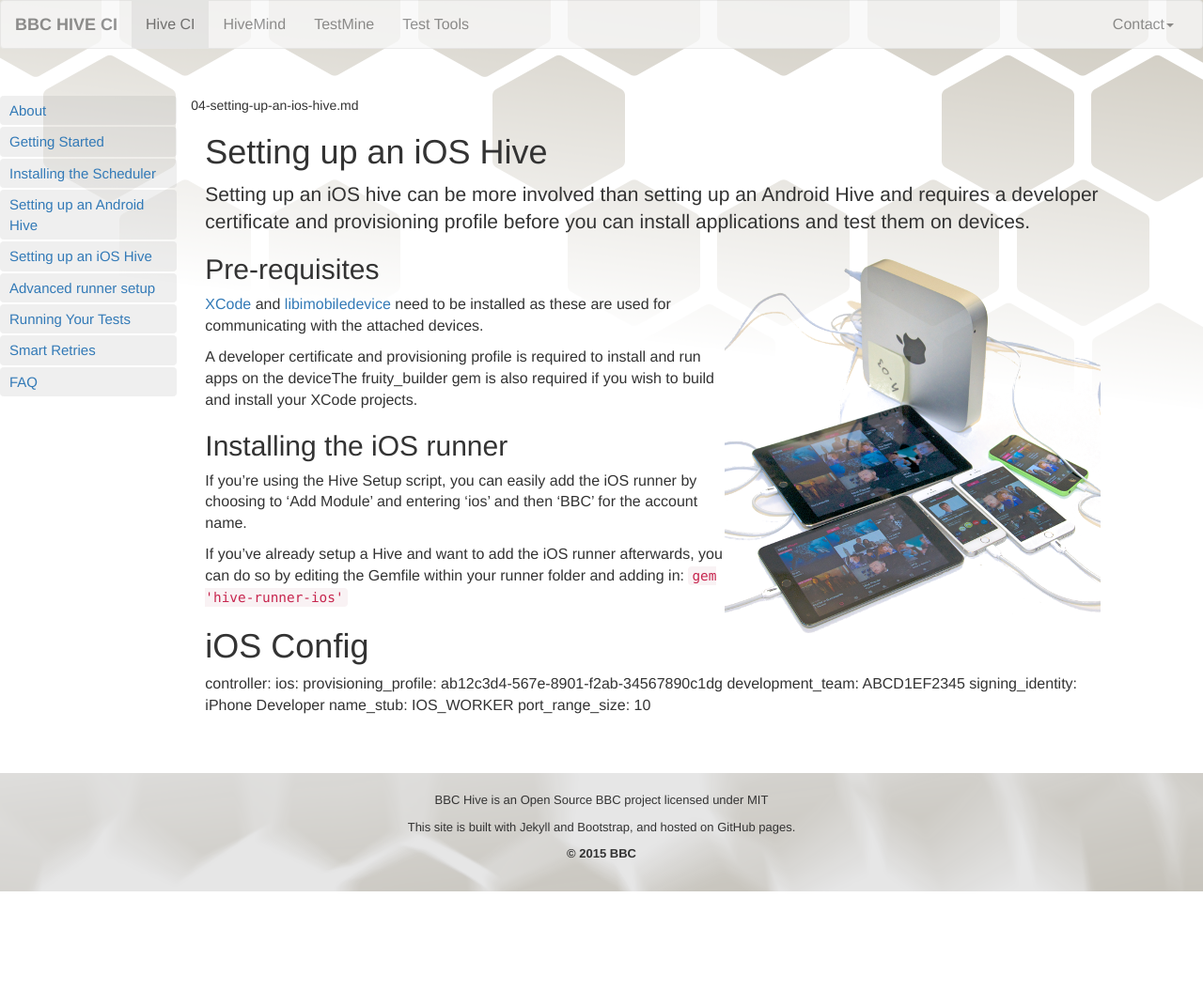
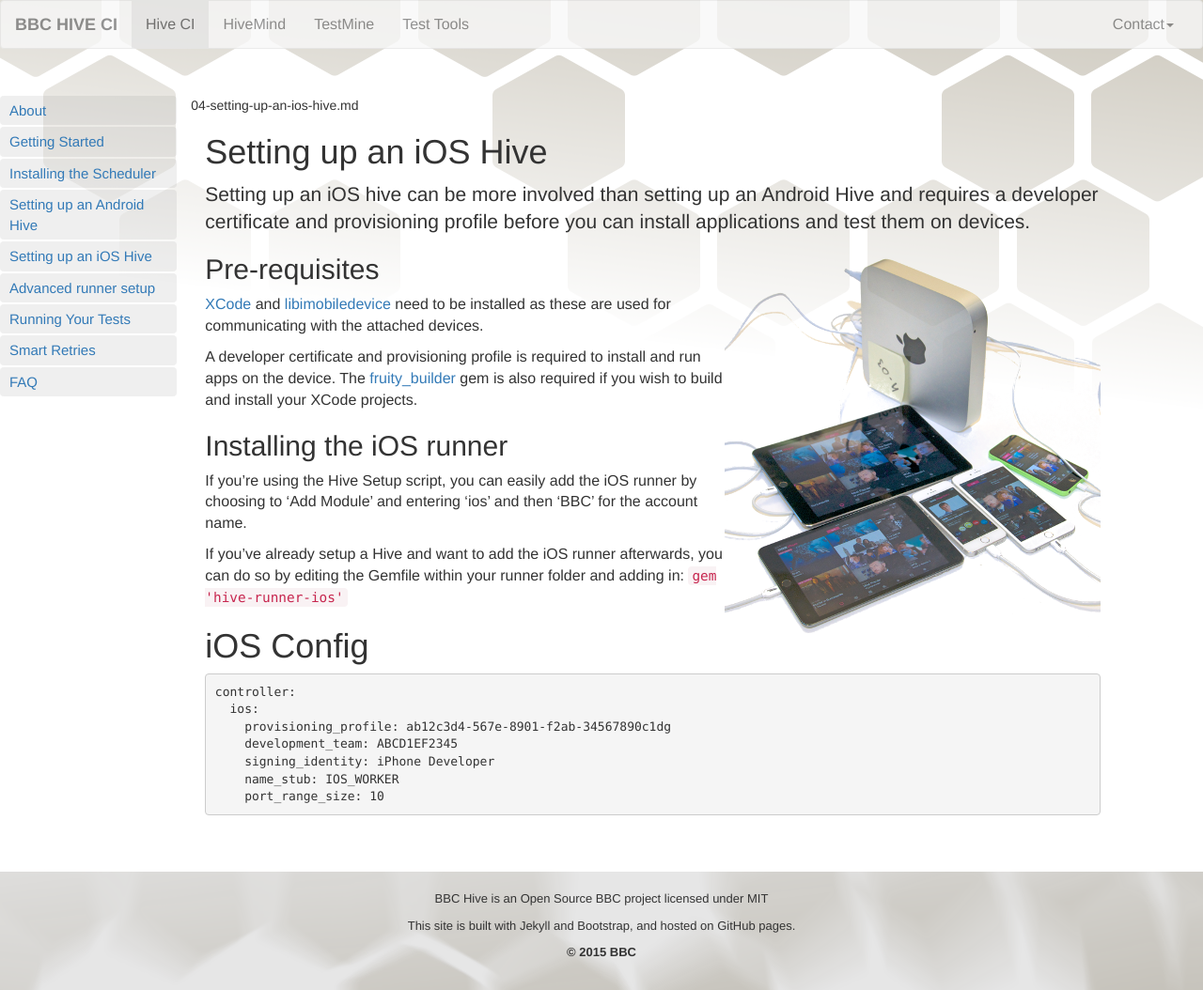
Before and after one commit to bbc/hive-ci, a Jekyll site: the page built from _documentation/04-setting-up-an-ios-hive.md, in a window 1280 px wide. Shown: the whole page at 94% size. Built offline with Jekyll 4.4.1, drawn with Linux system fonts in a browser that asks for light colours; nearby versions of some CDN libraries; before the commit the page ends 949 px from its top, so only the background shows below that.

Commit message:
Fix formatting issues

```diff
--- a/_documentation/04-setting-up-an-ios-hive.md
+++ b/_documentation/04-setting-up-an-ios-hive.md
@@ -20,7 +20,7 @@ applications and test them on devices.
 
 [XCode](https://developer.apple.com/xcode/) and [libimobiledevice](http://www.libimobiledevice.org/) need to be installed as these are used for communicating with the attached devices.
 
-A developer certificate and provisioning profile is required to install and run apps on the deviceThe fruity_builder gem is also required if you wish to build and install your XCode projects.
+A developer certificate and provisioning profile is required to install and run apps on the device. The [fruity_builder](https://rubygems.org/gems/fruity_builder) gem is also required if you wish to build and install your XCode projects.
 
 ## Installing the iOS runner
 
@@ -31,10 +31,10 @@ If you've already setup a Hive and want to add the iOS runner afterwards, you ca
 
 # iOS Config
 
-  controller:
-    ios:
-      provisioning_profile: ab12c3d4-567e-8901-f2ab-34567890c1dg
-      development_team: ABCD1EF2345
-      signing_identity: iPhone Developer
-      name_stub: IOS_WORKER
-      port_range_size: 10
+    controller:
+      ios:
+        provisioning_profile: ab12c3d4-567e-8901-f2ab-34567890c1dg
+        development_team: ABCD1EF2345
+        signing_identity: iPhone Developer
+        name_stub: IOS_WORKER
+        port_range_size: 10
```
